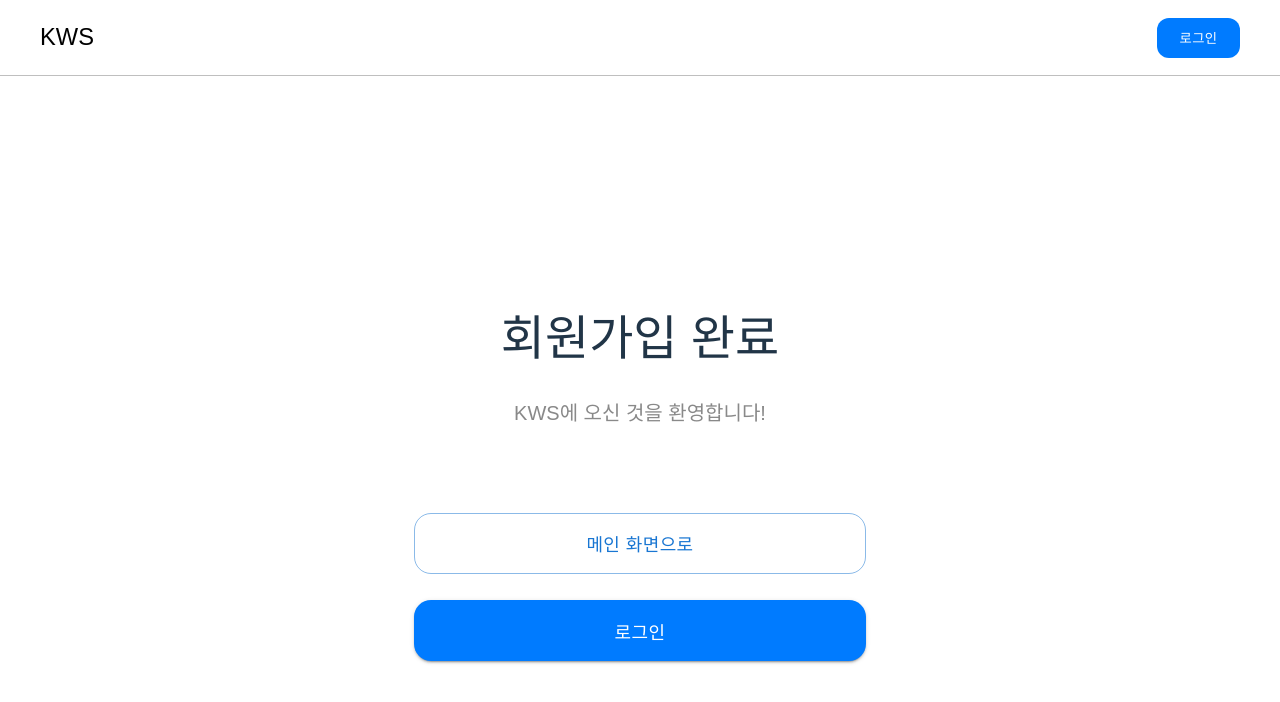
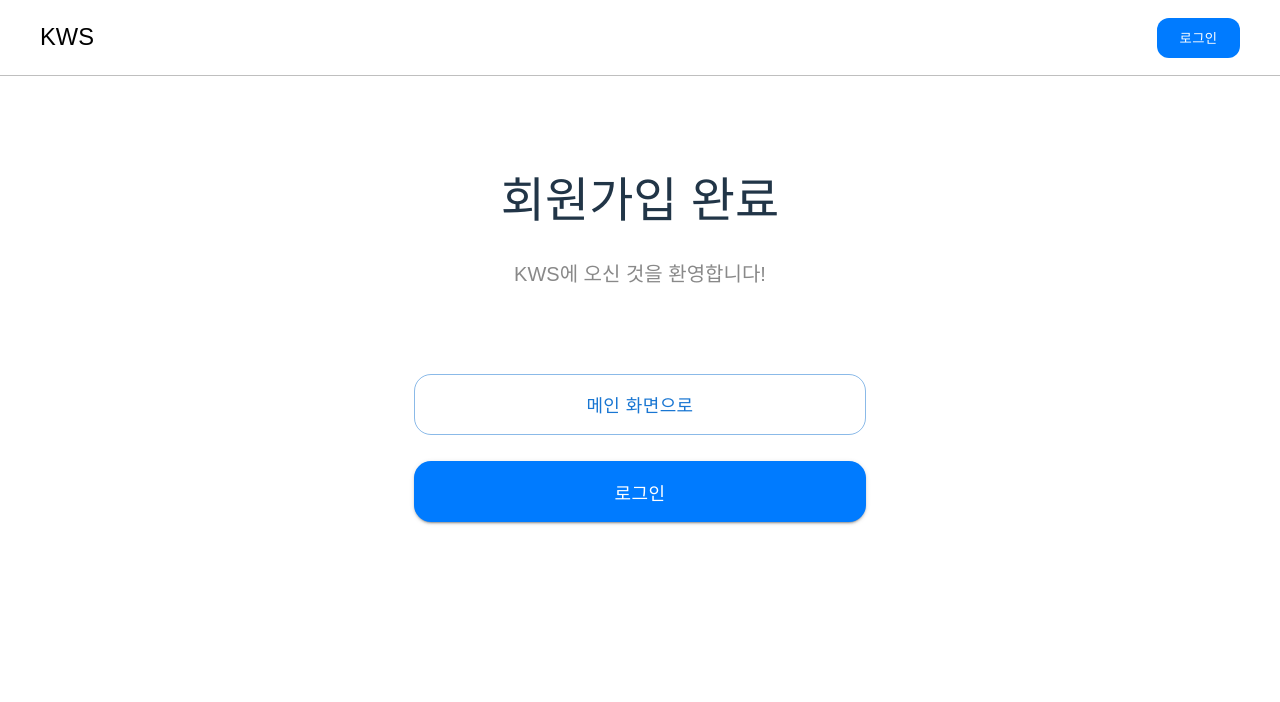
Before and after one commit to easy-cloud-Knet/KWS_FE, a React (Vite) app: page /signup/success in a window 1280 px wide. Shown: the top 702 px of the page. Built offline with nearby package versions, Linux system fonts and the light colour scheme; a web font is replaced by a local one.

Commit message:
DESIGN: 회원가입 완료 페이지 상단 margin 수정
정확히는 flex center 속성 삭제

```diff
--- a/src/pages/auth/signUp/SignUpSuccess.tsx
+++ b/src/pages/auth/signUp/SignUpSuccess.tsx
@@ -10,7 +10,7 @@ const SignUpSuccess = () => {
   const navigate = useNavigate();
 
   return (
-    <div className="signup-success signup-default f-center">
+    <div className="signup-success signup-default">
       <div className="signup-container">
         <h2 className="p-48-400 t-align-center">회원가입 완료</h2>
 
```
